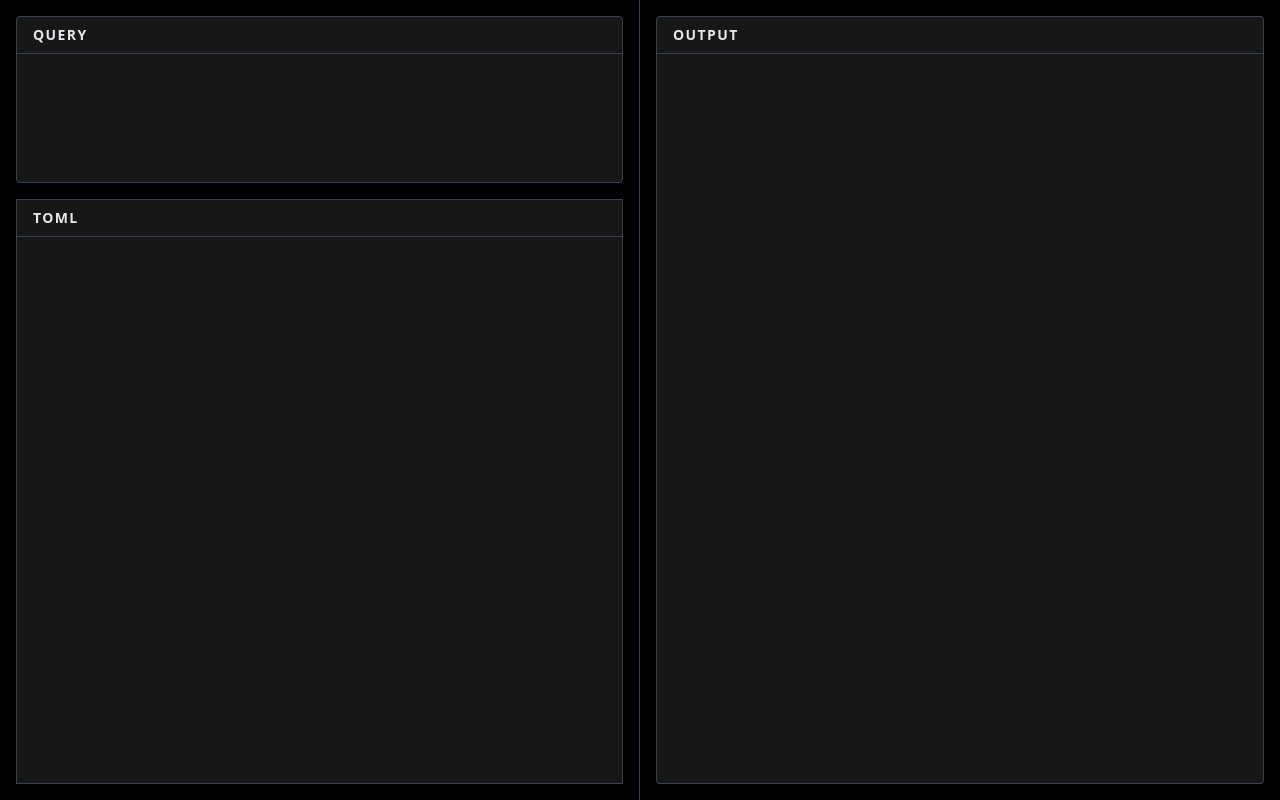
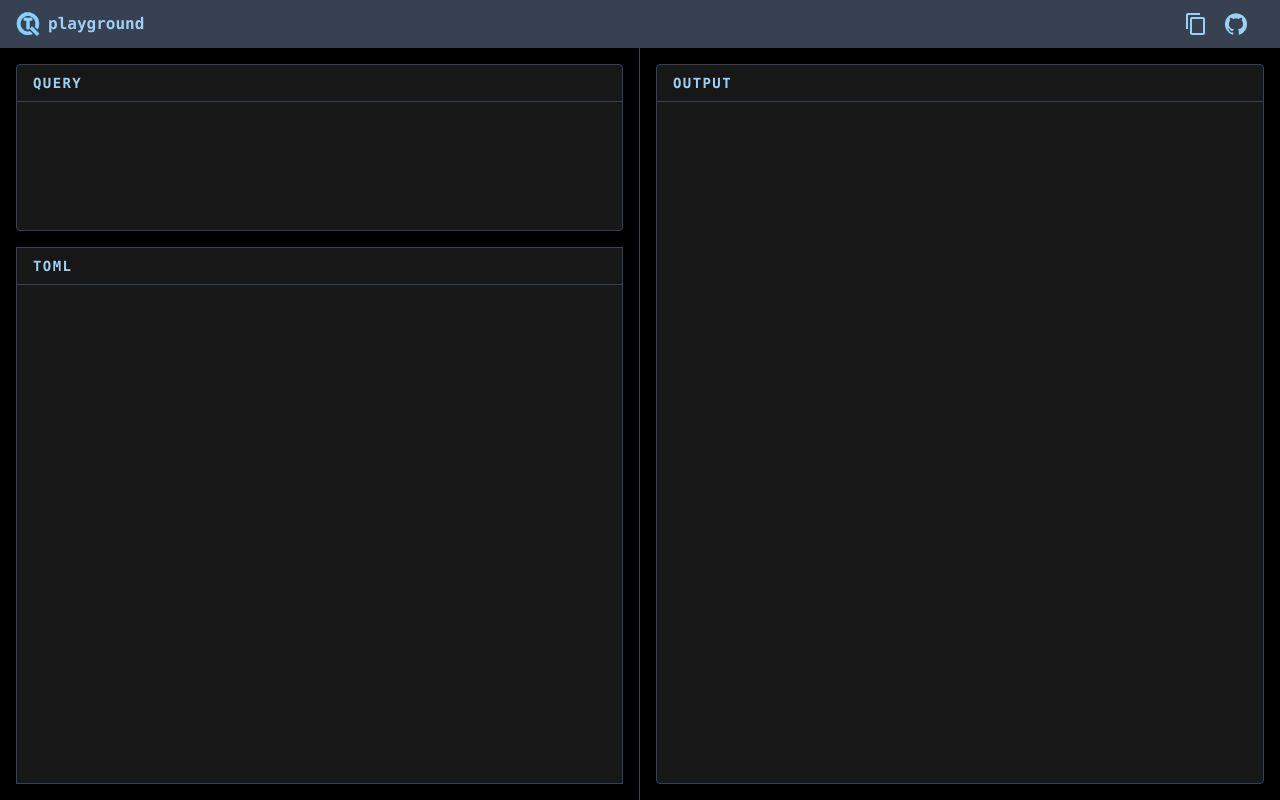
Before and after one commit to mdm-code/tq, a plain HTML site: page tqweb/index.html in a window 1280 px wide. Drawn offline with nearby package versions, Linux system fonts and the light colour scheme.

Commit message:
Wrapped up the playground frontend

```diff
--- /dev/null
+++ b/tqweb/copy.js
@@ -0,0 +1,14 @@
+/**
+* Copy the tq terminal command to the clipboard.
+*
+* @param {string} query - The query provided by the user.
+* @param {string} input - The input provided by the user.
+*/
+const onCopyClick = async (query, input) => {
+  var output = `<<EOF tq -q '${query}'\n${input}\nEOF`;
+  try {
+    navigator.clipboard.writeText(output);
+  } catch (err) {
+    console.log('Unable to copy the query.');
+  };
+};
--- a/tqweb/index.html
+++ b/tqweb/index.html
@@ -5,24 +5,61 @@
     <meta name="viewport" content="width=device-width, initial-scale=1.0"/>
     <script src="https://cdn.tailwindcss.com"></script>
     <script src="htmx.min.js"></script>
+    <script src="copy.js"></script>
     <script>
       navigator.serviceWorker.register("worker.js");
     </script>
   </head>
-  <body class="bg-[#000000] text-gray-100 min-h-screen">
+  <body class="bg-[#000000] text-[#9cd0f4] min-h-screen font-mono">
     <div class="flex flex-col min-h-screen">
+      <nav class="flex items-center justify-between px-4 py-3 bg-gray-700">
+        <div class="flex items-center space-x-2">
+          <a href="https://github.com/mdm-code/tq">
+            <img class="w-6" src="tq.svg" alt="TQ">
+          </a>
+          <span class="text-base font-bold">
+            <h1>
+              playground
+            </h1>
+          </span>
+        </div>
+        <div class="flex fill-[#9cd0f4] items-center space-x-4 me-4 text-xl">
+          <div class="flex relative group">
+            <button
+              onclick="onCopyClick(document.querySelector('#query').value, document.querySelector('#input').value)"
+              class="hover:fill-gray-900"
+            >
+              <svg class="w-6" viewBox="0 0 24 24">
+                <path d="M16 1H4c-1.1 0-2 .9-2 2v14h2V3h12zm3 4H8c-1.1 0-2 .9-2 2v14c0 1.1.9 2 2 2h11c1.1 0 2-.9 2-2V7c0-1.1-.9-2-2-2m0 16H8V7h11z"/>
+              </svg>
+            </button>
+            <div class="absolute mt-9 text-xs left-1/2 -translate-x-1/2 hidden group-hover:block bg-gray-800 text-sm px-2 py-1 rounded">copy</div>
+          </div>
+          <div class="flex relative group">
+            <button class="hover:fill-gray-900">
+              <a href="https://github.com/mdm-code/tq">
+                <svg class="w-6" viewBox="0 0 24 24">
+                  <path d="M12 1.27a11 11 0 00-3.48 21.46c.55.09.73-.28.73-.55v-1.84c-3.03.64-3.67-1.46-3.67-1.46-.55-1.29-1.28-1.65-1.28-1.65-.92-.65.1-.65.1-.65 1.1 0 1.73 1.1 1.73 1.1.92 1.65 2.57 1.2 3.21.92a2 2 0 01.64-1.47c-2.47-.27-5.04-1.19-5.04-5.5 0-1.1.46-2.1 1.2-2.84a3.76 3.76 0 010-2.93s.91-.28 3.11 1.1c1.8-.49 3.7-.49 5.5 0 2.1-1.38 3.02-1.1 3.02-1.1a3.76 3.76 0 010 2.93c.83.74 1.2 1.74 1.2 2.94 0 4.21-2.57 5.13-5.04 5.4.45.37.82.92.82 2.02v3.03c0 .27.1.64.73.55A11 11 0 0012 1.27"/>
+                </svg>
+              </a>
+            </button>
+              <div class="absolute mt-9 text-xs left-1/2 -translate-x-1/2 hidden group-hover:block bg-gray-800 text-sm px-2 py-1 rounded">source</div>
+          </div>
+        </div>
+      </nav>
       <main class="flex flex-1 overflow-hidden">
         <form class="flex w-full" id="tq-form">
           <section class="w-1/2 border-r border-gray-700 flex flex-col gap-4 p-4">
             <div class="border border border-gray-700 bg-[#171717] rounded" id="tq-form-field-query">
               <header class="border-b border-gray-700 px-4 py-2">
-                <h2 class="text-sm font-semibold tracking-widest text-gray-200">
+                <h2 class="text-sm font-bold tracking-widest">
                   QUERY
                 </h2>
               </header>
               <div class="h-32">
                 <textarea
-                  class="w-full h-full bg-transparent text-sm text-gray-100 px-4 py-2 resize-none focus:outline-none"
+                  spellcheck="false"
+                  class="w-full h-full bg-transparent text-sm px-4 py-2 resize-none focus:outline-none"
                   name="query"
                   id="query"
                   hx-post="api/process"
@@ -35,13 +72,14 @@
             </div>
             <div class="flex-1 border border-gray-700 bg-[#171717] rouded flex flex-col" id="tq-form-field-input">
               <header class="border-b border-gray-700 px-4 py-2">
-                <h2 class="text-sm font-semibold tracking-widest text-gray-200">
+                <h2 class="text-sm font-bold tracking-widest">
                   TOML
                 </h2>
               </header>
               <div class="flex-1">
                 <textarea
-                  class="w-full h-full bg-transparent text-sm text-gray-100 px-4 py-2 resize-none focus:outline-none"
+                  spellcheck="false"
+                  class="w-full h-full bg-transparent text-sm px-4 py-2 resize-none focus:outline-none"
                   name="input"
                   id="input"
                   hx-post="api/process"
@@ -56,13 +94,14 @@
           <section class="w-1/2 flex flex-col p-4">
             <div class="flex-1 border border-gray-700 bg-[#171717] rounded flex flex-col" id="tq-form-field-output">
               <header class="border-b border-gray-700 px-4 py-2">
-                <h2 class="text-sm font-semibold tracking-widest text-gray-200">
+                <h2 class="text-sm font-bold tracking-widest">
                   OUTPUT
                 </h2>
               </header>
               <div class="flex-1">
                 <textarea
-                  class="w-full h-full bg-transparent text-sm text-gray-100 px-4 py-2 resize-none focus:outline-none"
+                  spellcheck="false"
+                  class="w-full h-full bg-transparent text-sm px-4 py-2 resize-none focus:outline-none"
                   name="output"
                   id="output"
                   readonly
```
Also changed, not shown: tqweb/views/index.html (+2 -1 lines), tqweb/copy.svg (added), tqweb/github.svg (added), tqweb/tq.svg (added), 1 other file.
